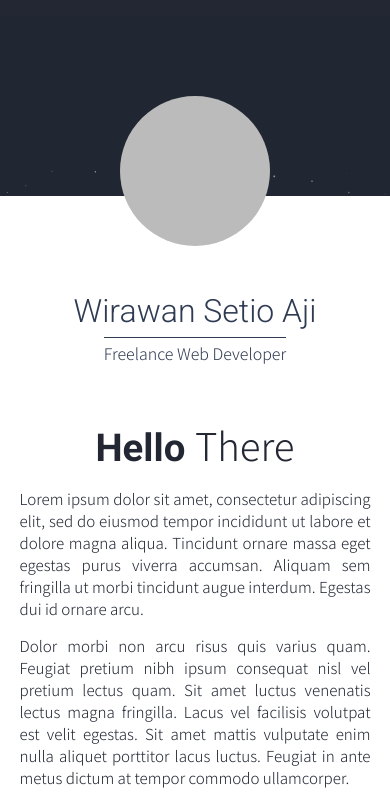
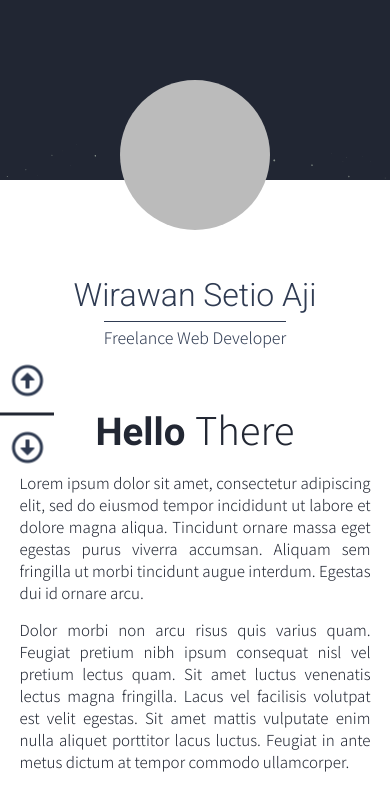
Before and after one commit to ajie31/porfolio_page, a plain HTML site: page index.html in a window 390 px wide. Shown: the top 809 px of the page. Drawn offline with Linux system fonts and the light colour scheme.

Commit message:
navbar added

```diff
--- a/css/main.css
+++ b/css/main.css
@@ -73,15 +73,17 @@
     position: absolute;
     bottom:0%;
     z-index:2;
-    background: linear-gradient(315deg, rgba(1,1,1,0.8) 0%,  rgba(90,90,90,0.8) 100%);
+    background: linear-gradient(315deg, rgba(1,1,1,0.8) 0%,  rgba(120,120,120,0.8) 100%);
     /* background: rgba( 10,10,10, 0.8 ); */
     /* box-shadow: 20px 20px 50px 0 rgba( 4, 4, 4, 0.3 ); */
     backdrop-filter: blur( 1px );
     opacity:0;
     -webkit-backdrop-filter: blur( 4px );
     border-radius: 16px;
-    border-top:2px groove rgba(255,255,255,0.5);
-    border-left:2px groove rgba(255,255,255,0.5);
+    border-top:3px groove rgba(255,255,255,0.5);
+    border-left:3px groove rgba(255,255,255,0.5);
+    border-right:1px groove rgba(1,1,1,0.3);
+    border-bottom:1px groove rgba(1,1,1,0.3);
     transition: opacity .5s;
 }
  .project-wrapper>a:hover::after{
@@ -133,8 +135,8 @@
 @media only screen and (max-width: 1300px) {
 
     .project-wrapper>a{
-        flex:0 0 80%;
-        padding-bottom:80%;
+        flex:0 0 90%;
+        padding-bottom:90%;
         border-radius: 16px;
         margin:1.2rem 1.2rem;
     }
--- a/css/navbar.css
+++ b/css/navbar.css
@@ -0,0 +1,45 @@
+#navbar{
+    position:fixed;
+    top:0;
+    left:0rem;
+    width:5rem;
+    height:100vh;
+    z-index:10;
+}
+
+.nav-links-group{
+    display:flex;
+    justify-content:flex-end;
+    align-items:center;
+    height:100vh;
+}
+.nav-links-group>ul{
+
+    background:rgba(255,255,255,0.8);
+    display:inline-flex;
+    align-items:center;
+    justify-content:center;
+    flex-direction: row-reverse;
+    padding: 0;
+    padding-top: 1.5rem;
+    transform: rotate(-90deg);
+    margin-top: 0;
+    border-bottom-left-radius: 10px;
+    border-bottom-right-radius: 10px;
+
+}
+ul>li{
+    padding:.2rem 1rem .3rem 1rem;
+
+    /* width: 10rem; */
+
+}
+ul>:last-child{
+    border-right:.21rem solid #222733;
+    /* width: 10rem; */
+
+}
+.nav-link-list>a{
+    color:#2f3b52;
+    font-size:2rem;
+}
--- a/css/welcome.css
+++ b/css/welcome.css
@@ -1,6 +1,7 @@
 #welcome-section{
     color: #000;
     width:100%;
+    height:100vh;
     position:relative;
     display:flex;
     justify-content:center;
@@ -172,6 +173,9 @@
 }
 @media only screen and (max-width: 964px) {
 
+    #welcome-section{
+        height:auto;
+    }
     .photo-profile{
         width:200px;
         height:200px;
--- a/index.html
+++ b/index.html
@@ -5,6 +5,7 @@
         <meta name="viewport" content="width=device-width, initial-scale=1">
         <title>Personal Portfolio</title>
         <link rel="stylesheet" href="css/welcome.css">
+        <link rel="stylesheet" href="css/navbar.css">
         <link rel="stylesheet" href="css/main.css">
         <link rel="stylesheet" href="css/master.css">
         <link rel="preconnect" href="https://fonts.gstatic.com">
@@ -17,10 +18,8 @@
             <header id="navbar">
                 <nav class="nav-links-group">
                     <ul style="list-style:none;">
-                        <li class="nav-link-list"> <a href="" class="nav-link"></a> </li>
-                        <li class="nav-link-list"><a href="" class="nav-link"></a></li>
-                        <li class="nav-link-list"><a href="" class="nav-link"></a></li>
-                        <li class="nav-link-list"> <a href="" class="nav-link"></a></li>
+                        <li class="nav-link-list"><a href="#welcome-section" class="nav-link" style="list-style-type:none; text-decoration:none;"><i class="far fa-arrow-alt-circle-right"></i></a></li>
+                        <li class="nav-link-list"><a href="#projects" class="nav-link" style="list-style-type:none; text-decoration:none;"><i class="far fa-arrow-alt-circle-left"></i></a></li>
                     </ul>
                 </nav>
             </header>
```
